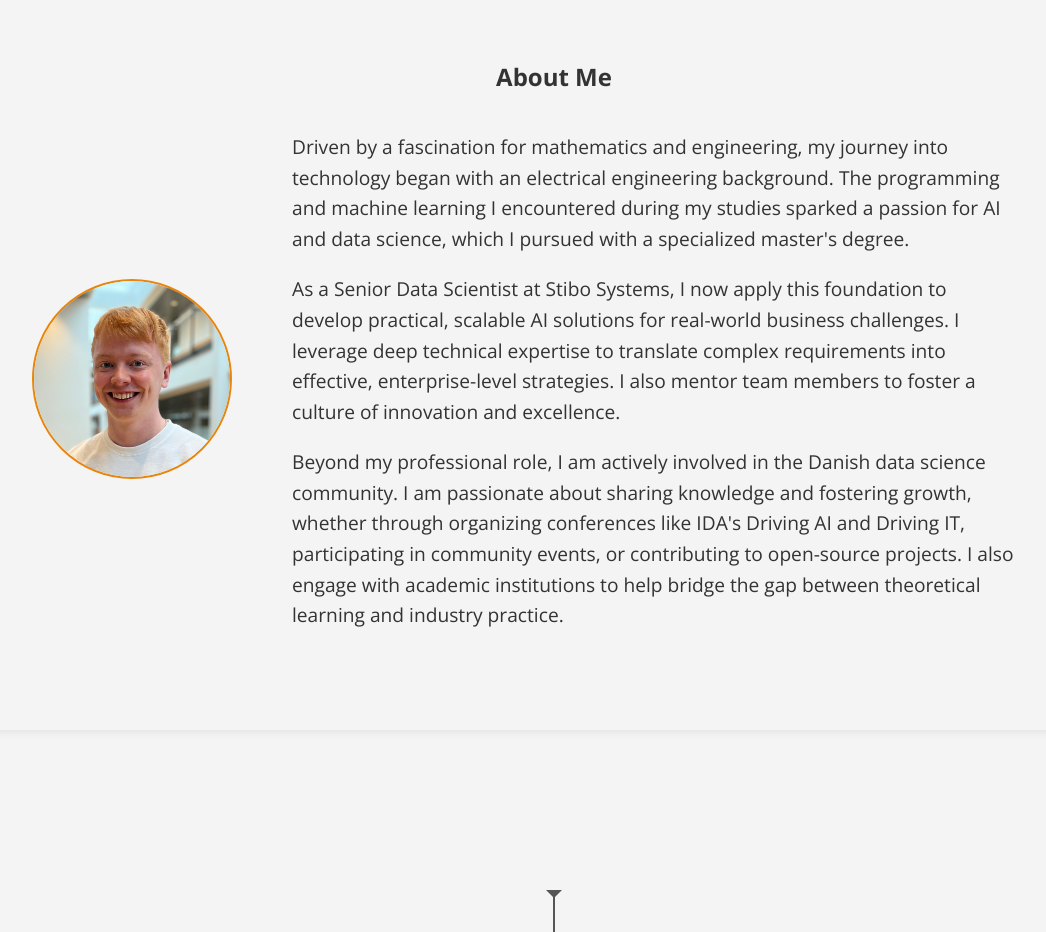
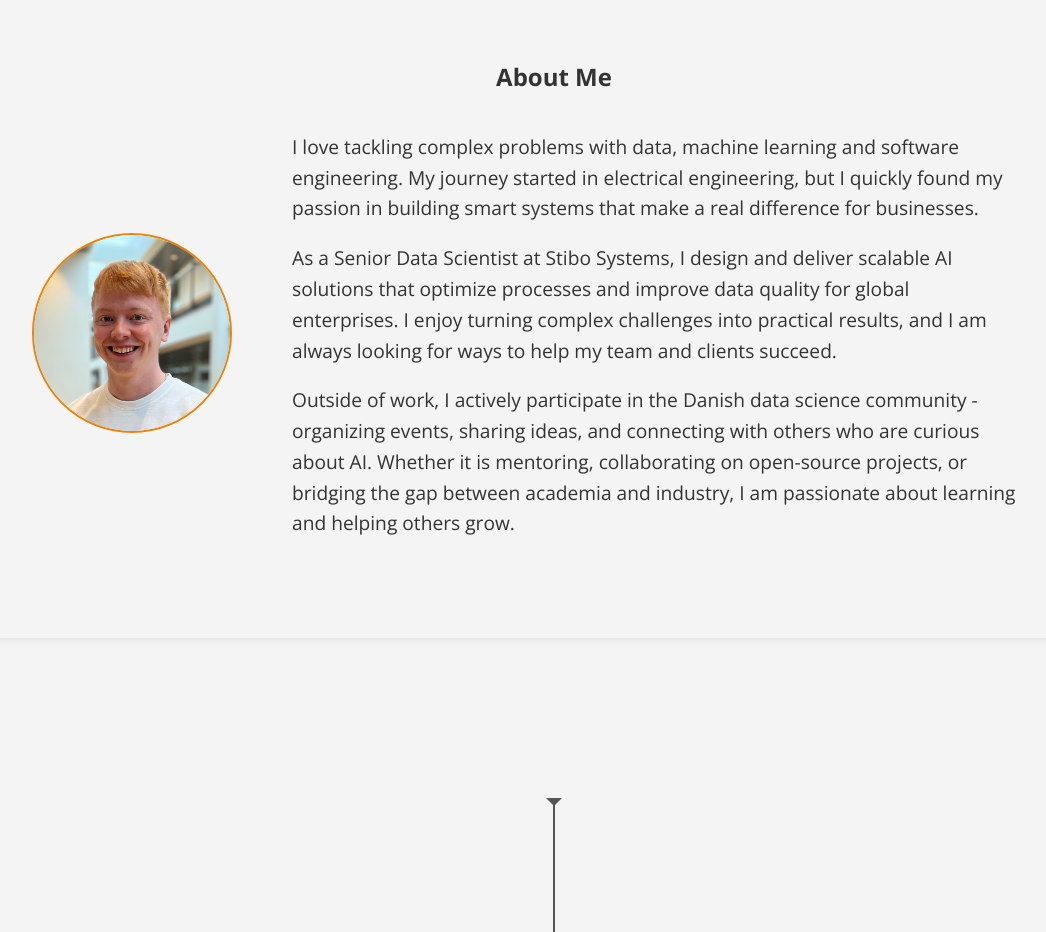
Before and after one commit to simonamtoft/cv-website, a React (Create React App) app: page / in a window 1280 px wide. Shown: the part 920-1852 px from the top of the page, without its empty margins (86-1132 px from the left). Built offline with nearby package versions, Linux system fonts and the light colour scheme.

Commit message:
tone down the about me section

```diff
--- a/src/components/About.js
+++ b/src/components/About.js
@@ -14,20 +14,16 @@ const About = () => {
         </div>
         <div className='about-text'>
           <p>
-            Driven by a fascination for mathematics and engineering, my journey into technology began with an electrical engineering background.
-            The programming and machine learning I encountered during my studies sparked a passion for AI and data science, which I pursued with
-            a specialized master's degree.
+            I love tackling complex problems with data, machine learning and software engineering.
+            My journey started in electrical engineering, but I quickly found my passion in building smart systems that make a real difference for businesses.
           </p>
           <p>
-            As a Senior Data Scientist at Stibo Systems, I now apply this foundation to develop practical, scalable AI solutions for
-            real-world business challenges. I leverage deep technical expertise to translate complex requirements into effective,
-            enterprise-level strategies. I also mentor team members to foster a culture of innovation and excellence.
+            As a Senior Data Scientist at Stibo Systems, I design and deliver scalable AI solutions that optimize processes and improve data quality
+            for global enterprises. I enjoy turning complex challenges into practical results, and I am always looking for ways to help my team and clients succeed.
           </p>
           <p>
-            Beyond my professional role, I am actively involved in the Danish data science community. I am passionate about sharing knowledge and
-            fostering growth, whether through organizing conferences like IDA's Driving AI and Driving IT, participating in community events,
-            or contributing to open-source projects. I also engage with academic institutions to help bridge the gap between theoretical
-            learning and industry practice.
+            Outside of work, I actively participate in the Danish data science community - organizing events, sharing ideas, and connecting with others who are curious about AI.
+            Whether it is mentoring, collaborating on open-source projects, or bridging the gap between academia and industry, I am passionate about learning and helping others grow.
           </p>
         </div>
       </div>
```
